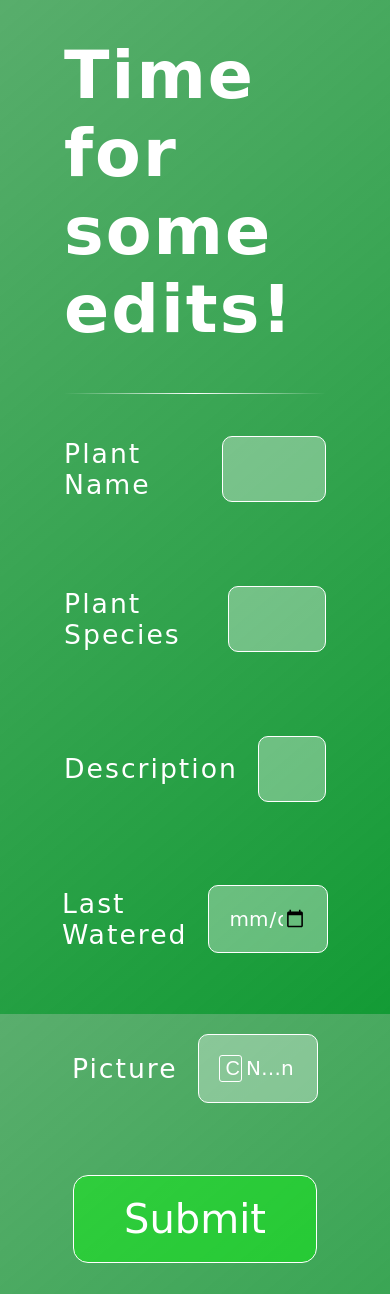
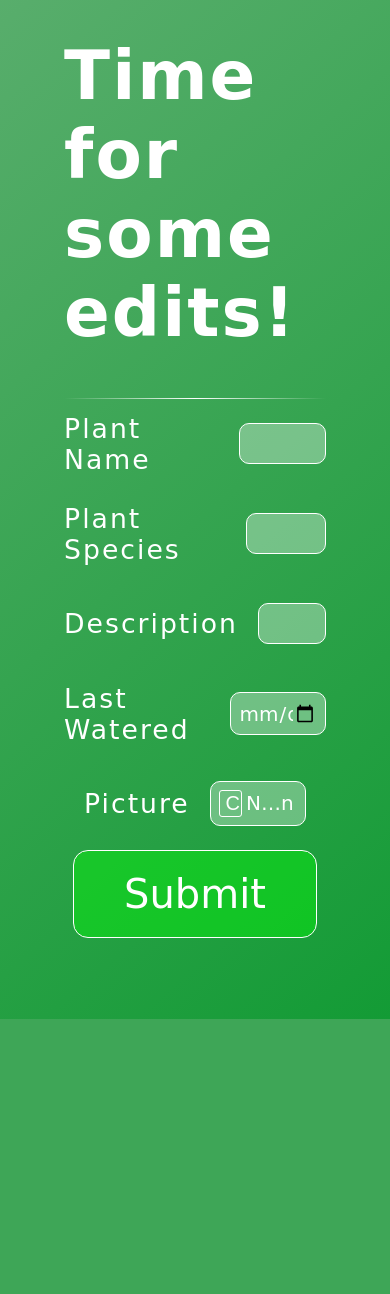
Before and after one commit to PeterOlsen1/PlantProcessor, a Flask app: template webapp/templates/editPlant.jinja in a window 390 px wide. Shown: the part 28-1322 px from the top of the page. After the commit the page ends 1047 px from the top, so only its background shows below. Run offline with Flask 3, Linux system fonts and the light colour scheme; the template is opened without the code that fills it, so the values that code supplies are empty; some libraries are stand-ins or nearby versions; some web fonts are replaced.

Commit message:
Responsive changes

```diff
--- a/webapp/static/css/login.css
+++ b/webapp/static/css/login.css
@@ -3,7 +3,7 @@
 }
 
 h1 {
-    font-size: 50pt;
+    font-size: 8vh;
 }
 
 h3 {
@@ -12,7 +12,7 @@ h3 {
 }
 
 .login-inputs {
-    padding: 20px;
+    padding: 2vmin;
     width: 30%;
     background: rgba(255, 255, 255, 0.329);
     border: 1px solid white;
@@ -28,7 +28,7 @@ h3 {
     align-items: center;
     display: flex;
     justify-content: center;
-    padding: 30px 0px 30px 0px;
+    /* padding: 30px 0px 30px 0px; */
 }
 
 .login-box label {
```
